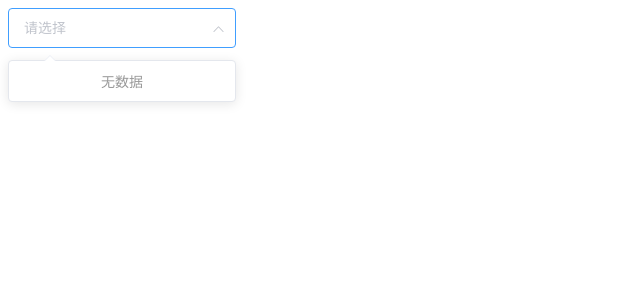
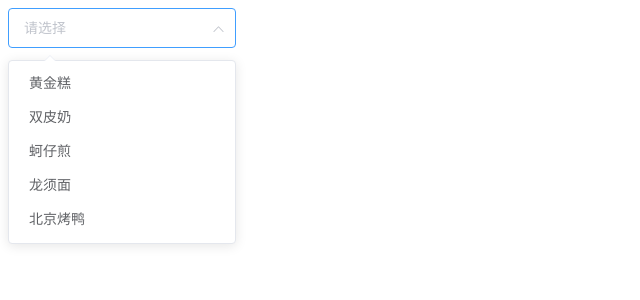
Before and after one commit to kingyeahwei/element_learning, a Vue app: page / in a window 1280 px wide. Both pictures are taken after a click on the icon 218 px from the left and 28 px from the top of the page. Shown: the top 300 px of the page, without its empty margins (0-640 px from the left). Built offline with nearby package versions, Linux system fonts and the light colour scheme.

Commit message:
select 可搜索

```diff
--- a/src/App.vue
+++ b/src/App.vue
@@ -1,9 +1,12 @@
 <template>
   <div id="app">
-    <el-select v-model="value" placeholder="请选择">
-      <el-option-group v-for="group in options" :key="group.label" :label="group.label">
-        <el-option v-for="item in group.options" :key="item.value" :label="item.label" :value="item.value"></el-option>
-      </el-option-group>
+    <el-select v-model="value" filterable placeholder="请选择">
+      <el-option
+        v-for="item in options"
+        :key="item.value"
+        :label="item.label"
+        :value="item.value"
+      ></el-option>
     </el-select>
   </div>
 </template>
@@ -12,7 +15,27 @@
   export default {
     name: "app",
     data() {
-      return {};
+      return {
+        options: [
+          {
+            value: '选项1',
+            label: '黄金糕'
+          }, {
+            value: '选项2',
+            label: '双皮奶'
+          }, {
+            value: '选项3',
+            label: '蚵仔煎'
+          }, {
+            value: '选项4',
+            label: '龙须面'
+          }, {
+            value: '选项5',
+            label: '北京烤鸭'
+          }
+        ],
+        value: ''
+      };
     },
     methods: {}
   };
```
